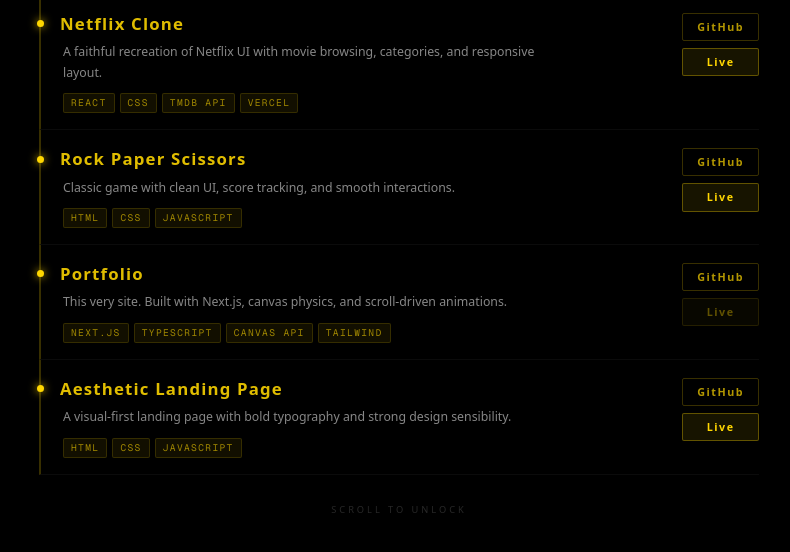
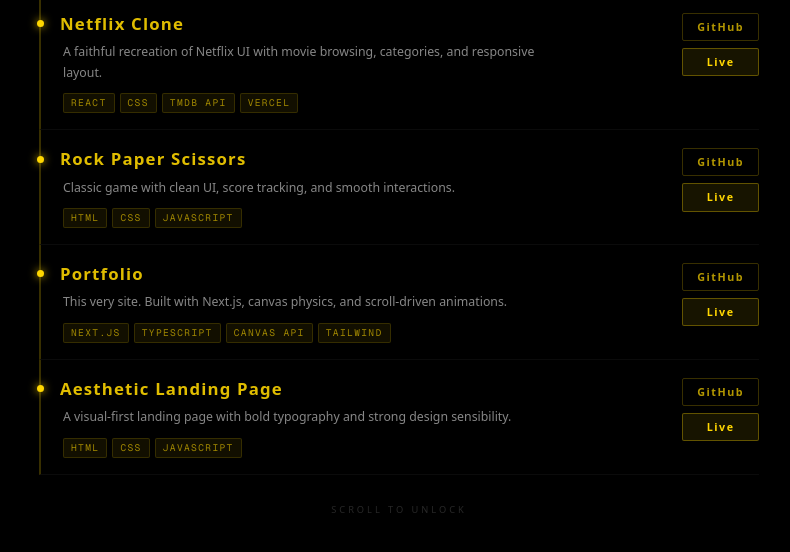
Before and after one commit to ujjawal8461/portfolio, a Next.js app: page / in a window 1280 px wide. Shown: the part 4293-4845 px from the top of the page, without its empty margins (241-1031 px from the left). Built offline with nearby package versions, Linux system fonts and the light colour scheme.

Commit message:
bug_fix: Addee the portfolio url

```diff
--- a/components/ProjectSection2.tsx
+++ b/components/ProjectSection2.tsx
@@ -50,7 +50,7 @@
             name: "Portfolio",
             description: "This very site. Built with Next.js, canvas physics, and scroll-driven animations.",
             techStack: ["Next.js", "TypeScript", "Canvas API", "Tailwind"],
-            liveUrl: null,
+            liveUrl: "https://portfolio-2vp679nf2-ujjawal-singh-solankis-projects.vercel.app/",
             githubUrl: "https://github.com/ujjawal8461/portfolio.git",
             unlockAt: 0.65
         },
```
